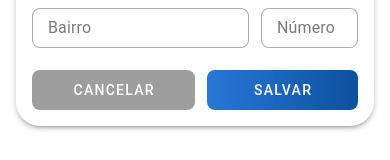
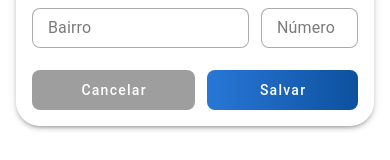
Before and after one commit to fabricadesoftware-ifc/fabricaGPTER_frontEnd, a Vue app: page /edit-patient in a window 390 px wide. Shown: the part 573-733 px from the top of the page. Built offline with nearby package versions, Linux system fonts and the light colour scheme; a small style sheet from the web is missing.

Commit message:
FEAT: Adicionar responsividade aos botões de confirmar e cancelar #1

```diff
--- a/src/components/CancelButton.vue
+++ b/src/components/CancelButton.vue
@@ -1,13 +1,21 @@
 <template>
   <v-btn
     flat
-    height="40"
+    :height="smAndDown ? '40' : '50'"
     color="grey"
-    class="text-white w-100 rounded-lg"
+    class="text-white w-100 rounded-lg text-none"
     >{{ text }}</v-btn
   >
 </template>
 
 <script setup>
-defineProps(['text'])
+import { useDisplay } from "vuetify";
+defineProps({
+  text: {
+    type: String,
+    required: true,
+  },
+});
+
+const { mdAndUp, smAndDown, xs } = useDisplay();
 </script>
--- a/src/components/ConfirmButton.vue
+++ b/src/components/ConfirmButton.vue
@@ -1,19 +1,22 @@
 <template>
   <v-btn
     flat
-    height="40"
-    class="darken-blue-gradient text-white w-100 rounded-lg"
+    :height="smAndDown ? '40' : '50'"
+    class="darken-blue-gradient text-white w-100 rounded-lg text-none"
     ><slot /> {{ text }}</v-btn
   >
 </template>
 
 <script setup>
+import { useDisplay } from "vuetify";
+
 defineProps({
   text: {
     type: String,
     required: true,
   },
 });
+const { mdAndUp, smAndDown, xs } = useDisplay();
 </script>
 
 <style scoped>
```
